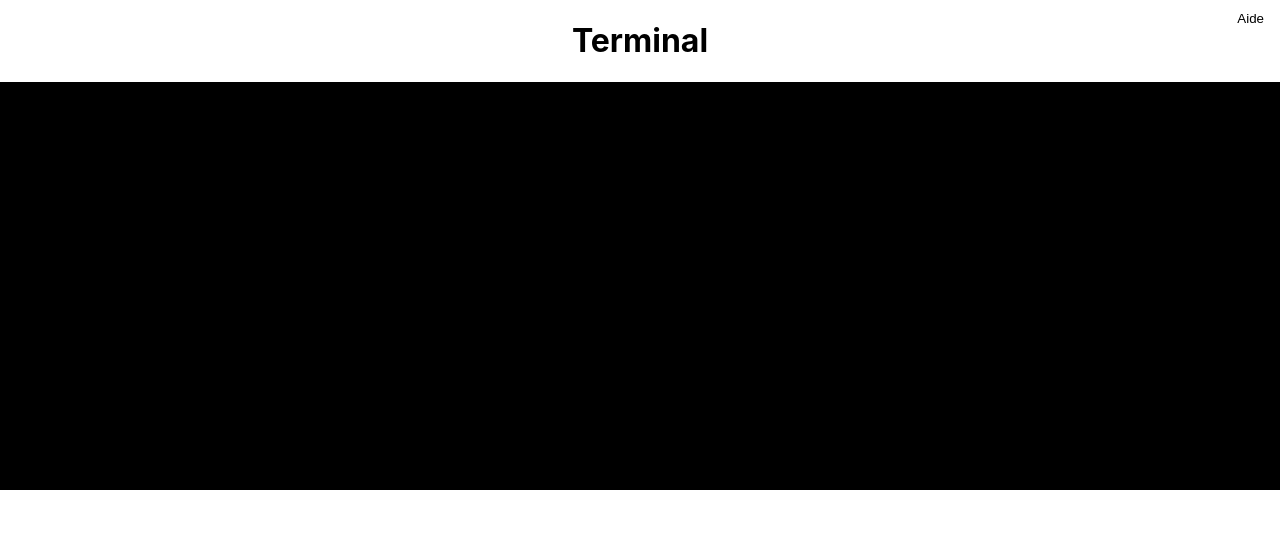
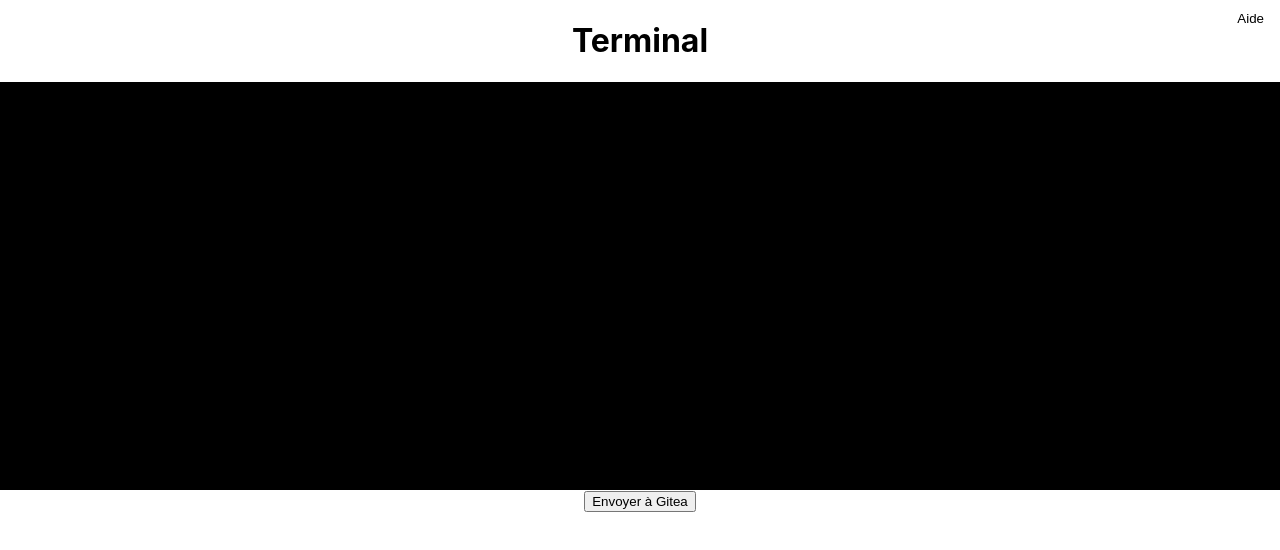
Before and after one commit to PiravineJEYAMOHAN/composant-terminal-cat, a React (Create React App) app: page / in a window 1280 px wide. Both pictures are taken after typing "Sample" into the empty fields and a click on the button "Commencer". Shown: the top 550 px of the page. Built offline with nearby package versions, Linux system fonts and the light colour scheme; no server answers.

Commit message:
Ajouts pour supporter l'envoie vers gitea

```diff
--- a/src/App.js
+++ b/src/App.js
@@ -2,6 +2,7 @@ import React, { useState } from 'react';
 import './App.css';
 import Terminal from './components/Terminal';
 import CommandListPopup from './components/CommandListPopup';
+import SendToGiteaButton from './components/SendToGiteaButton'; // Import the new component
 import settings from './config/settings';
 
 function App() {
@@ -49,6 +50,7 @@ function App() {
             )}
             {showHelp && <CommandListPopup />}
             <Terminal studentId={studentId} />
+            <SendToGiteaButton studentId={studentId} /> {/* Add the new button here */}
           </div>
         </>
       )}
--- /dev/null
+++ b/src/components/SendToGiteaButton.js
@@ -0,0 +1,27 @@
+import React from 'react';
+import axios from 'axios';
+
+const SendToGiteaButton = ({ studentId }) => {
+    const handleSendToGitea = async () => {
+        try {
+            const response = await axios.post('http://localhost:5000/send_to_gitea', { studentId });
+            if (response.status === 200) {
+                alert('Fichiers envoyés à Gitea avec succès');
+            }
+        } catch (error) {
+            if (error.response && error.response.data.error === 'Vous avez déjà envoyé un dossier dans la minute, veuillez patienter') {
+                alert('Vous avez déjà envoyé un dossier dans la minute, veuillez patienter');
+            } else {
+                alert('Échec de l\'envoi des fichiers à Gitea');
+            }
+        }
+    };
+
+    return (
+        <button onClick={handleSendToGitea}>
+            Envoyer à Gitea
+        </button>
+    );
+};
+
+export default SendToGiteaButton;
--- a/src/components/Terminal.js
+++ b/src/components/Terminal.js
@@ -3,11 +3,9 @@ import { Terminal } from '@xterm/xterm';
 import '@xterm/xterm/css/xterm.css';
 import { io } from 'socket.io-client';
 import settings from '../config/settings';
-import CommandListPopup from './CommandListPopup';
 
 const TerminalComponent = ({ studentId }) => {
   const terminalRef = useRef(null);
-  const [showHelp, setShowHelp] = useState(false);
   const terminalActive = useRef(true);
   const terminal = useRef(null);
   const commandBuffer = useRef('');
@@ -36,6 +34,7 @@ const TerminalComponent = ({ studentId }) => {
 
     socket.current.on('command_output', (data) => {
         console.log('Received command_output:', data);  // Log received data
+
           if (data.message) {
             console.log('Execution message:', data.message);  // Log execution message
             terminal.current.write(data.message.replace(/\r?\n/g, '\r\n') + '\r\n');
@@ -56,7 +55,8 @@ const TerminalComponent = ({ studentId }) => {
             }
             terminalActive.current = true;
           }
-    });
+    }
+    );
 
     socket.current.on('queue_position', (data) => {
       console.log('Received queue_position:', data);
```
Also changed, not shown: 1 other file (tests, documents, lock files or other folders). Lines whose indentation alone changed are shown as unchanged.
